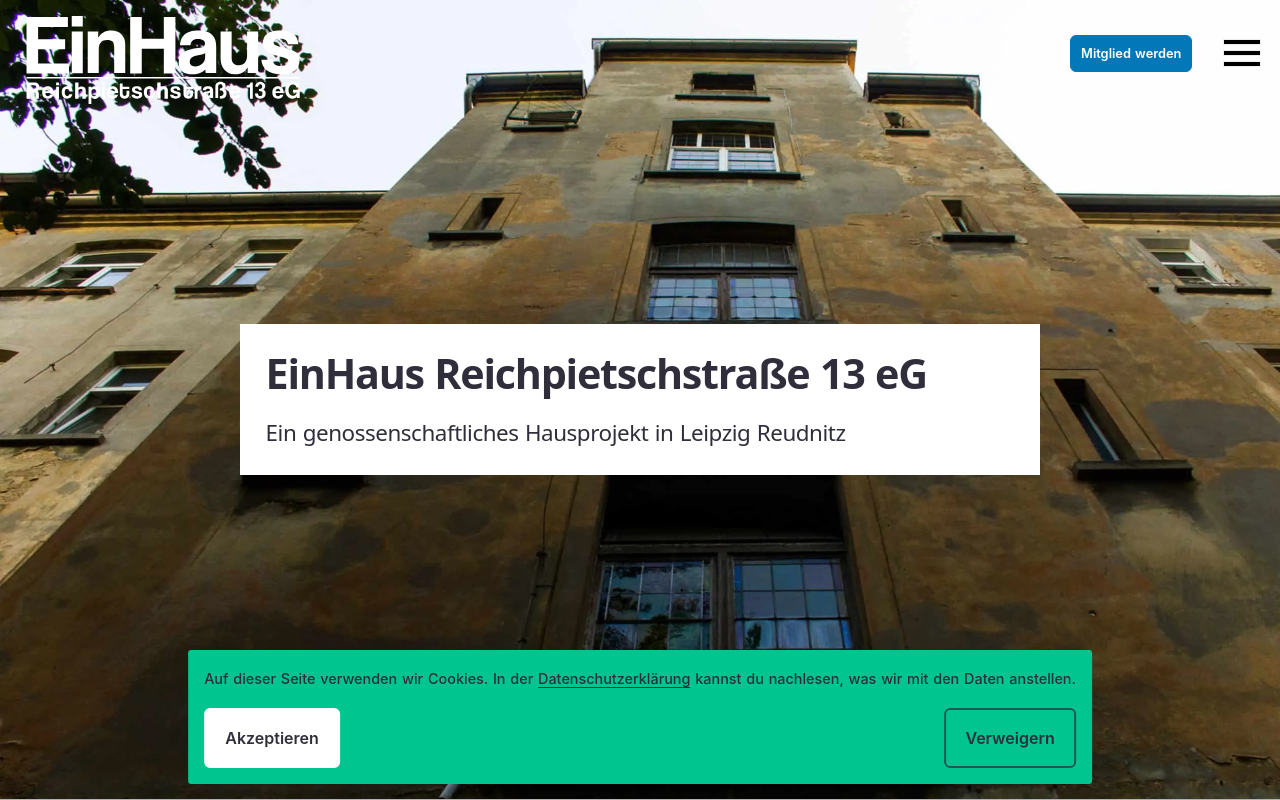
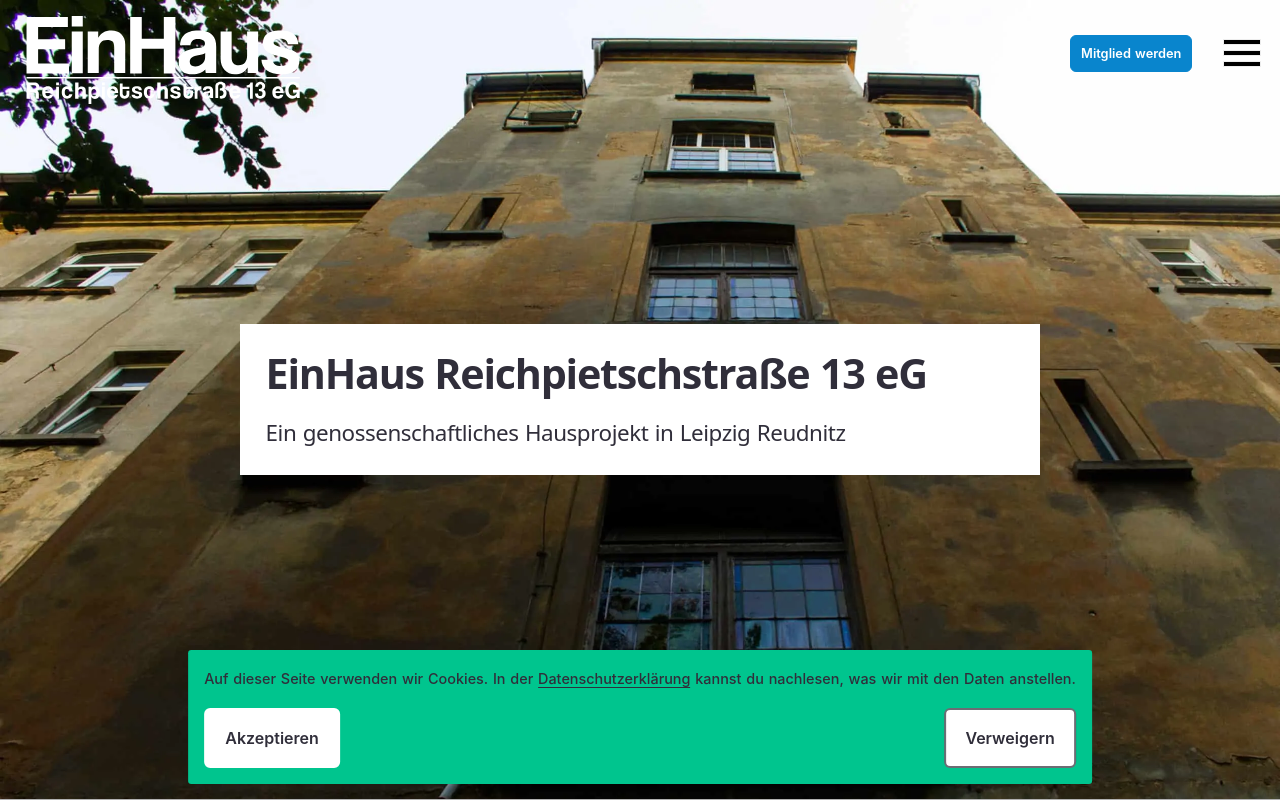
Before and after one commit to 3vincent/einhaus-leipzig, a Nuxt app: page / in a window 1280 px wide. Shown: the top 800 px of the page. Built offline with nearby package versions, Linux system fonts and the light colour scheme.

Commit message:
Change button colors slightly (also on-hover button design)

```diff
--- a/assets/styles/general/basic-elements.scss
+++ b/assets/styles/general/basic-elements.scss
@@ -50,14 +50,14 @@
   }
 
   &.secondary {
-    color: var(--main-text-color-semidark);
-    background-color: transparent;
+    color: var(--main-text-color-dark) !important;
+    background-color: white;
     border: 2px solid var(--main-text-color-semidark) !important;
 
     &:hover {
       border-color: var(--main-text-color-dark);
       box-shadow: 0px 0px 0.4rem rgba(90, 90, 90, 0.5);
-      color: var(--main-text-color-dark) !important;
+      background-color: rgba(232, 232, 232, 0.5);
     }
   }
 
--- a/assets/styles/general/variables.scss
+++ b/assets/styles/general/variables.scss
@@ -18,10 +18,10 @@ $xxl: 1920px;
   --breadcrumb-color: rgba(0, 0, 0, 0.7);
 
   // --button-color: rgba(6, 147, 227, 1);
-  --button-color: rgb(3, 120, 184);
+  --button-color: rgba(9, 133, 205, 1);
 
   // --button-color-hover: rgba(6, 91, 139, 1);
-  --button-color-hover: rgba(9, 133, 205, 1);
+  --button-color-hover: rgb(3, 120, 184);
   --button-color-active: rgba(0, 120, 184, 1);
 
   --warning-severe: rgba(255, 72, 0, 0.815);
```
